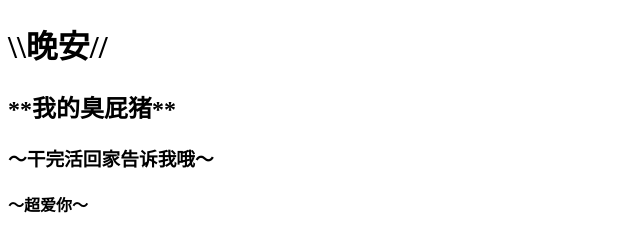
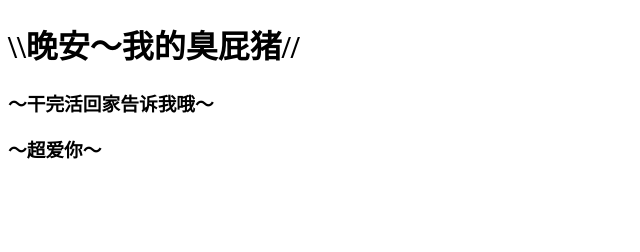
Before and after one commit to Eric-Z-Math/blazing_world, a plain HTML site: page index.html in a window 1280 px wide. Shown: the whole page, without its empty margins (0-640 px from the left). Drawn offline with Linux system fonts and the light colour scheme.

Commit message:
Update index.html

```diff
--- a/index.html
+++ b/index.html
@@ -8,10 +8,9 @@
 </head>
 <body>
     <div>
-        <h1>\\晚安//</h1>
-        <h2>**我的臭屁猪**</h2>
+        <h1>\\晚安～我的臭屁猪//</h1>
         <h3>～干完活回家告诉我哦～</h3>
-        <h4>～超爱你～</h4>
+        <h3>～超爱你～</h3>
     </div>
 
 </body>
```
